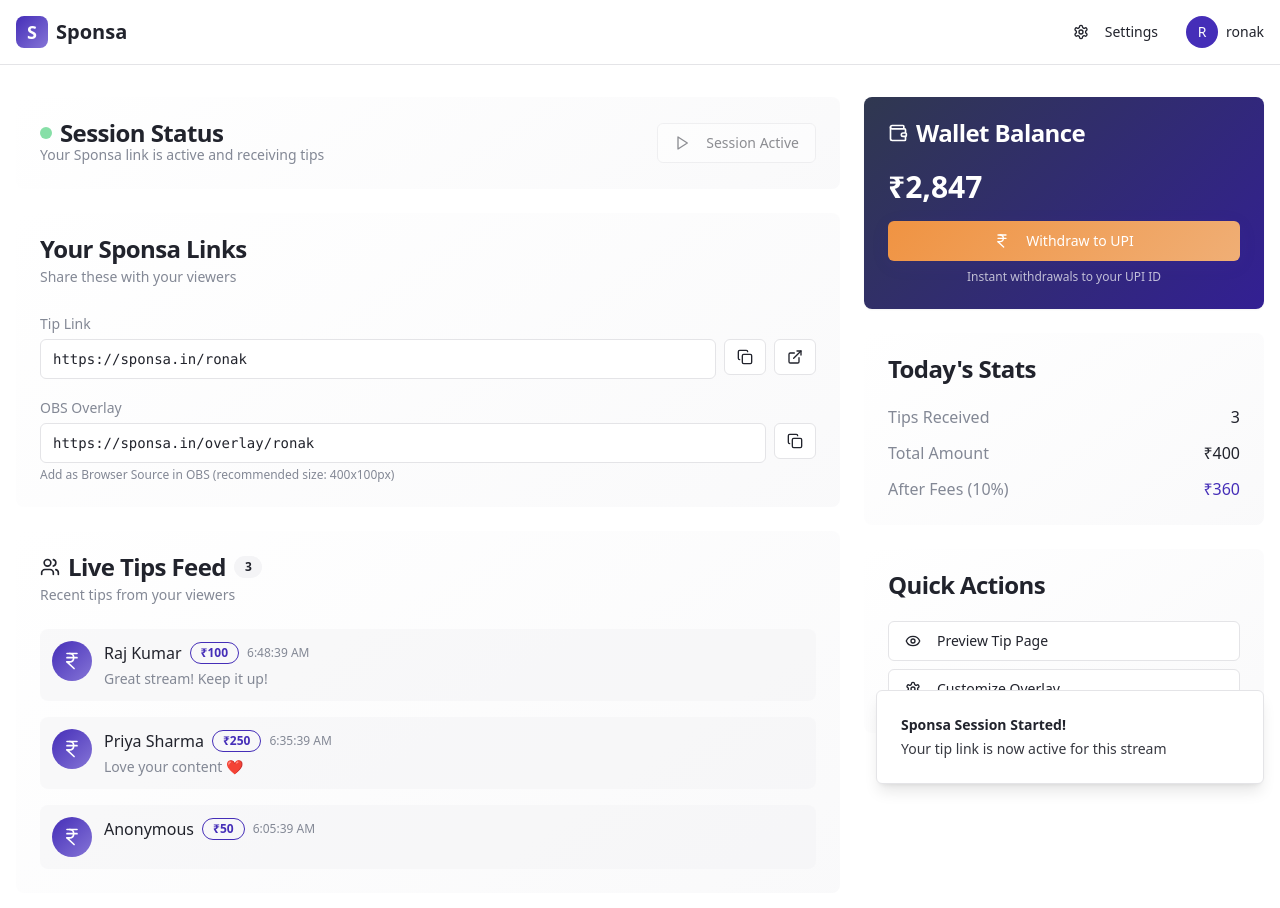
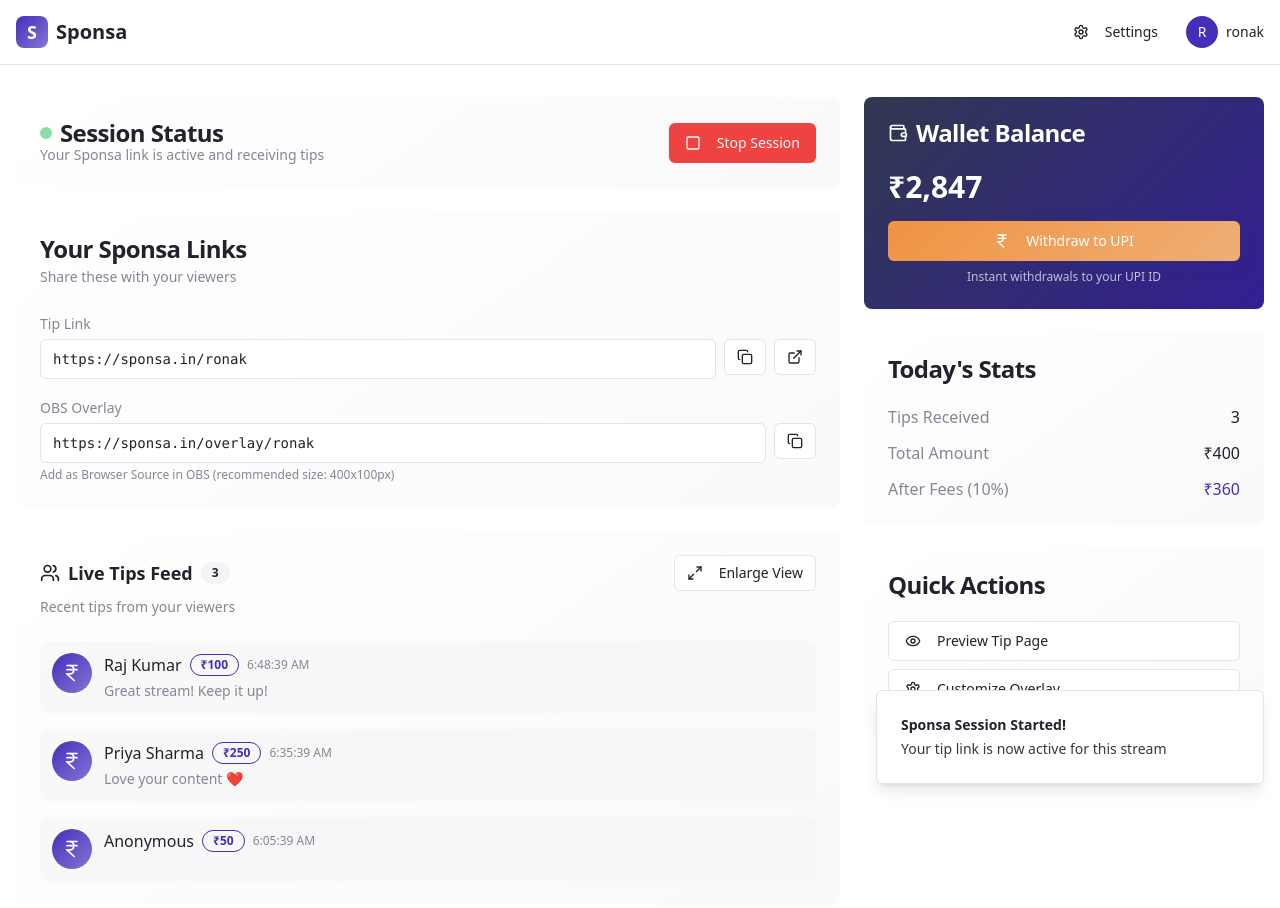
Before and after one commit to CuriousAd/Sponza, a React (Vite) app: page /dashboard in a window 1280 px wide. Both pictures are taken after a click on the button "Start Sponsa". Shown: the top 908 px of the page. Built offline with nearby package versions, Linux system fonts and the light colour scheme.

Commit message:
Add stop session button and enlarge tips section
Adds a "Stop Session" button to the creator dashboard.
Adds a button to enlarge the live tips section.

```diff
--- a/src/components/CreatorDashboard.tsx
+++ b/src/components/CreatorDashboard.tsx
@@ -3,7 +3,8 @@ import { Button } from "@/components/ui/button";
 import { Card, CardContent, CardDescription, CardHeader, CardTitle } from "@/components/ui/card";
 import { Input } from "@/components/ui/input";
 import { Badge } from "@/components/ui/badge";
-import { Copy, ExternalLink, Play, Wallet, Settings, IndianRupee, Eye, Users } from "lucide-react";
+import { Dialog, DialogContent, DialogHeader, DialogTitle, DialogTrigger } from "@/components/ui/dialog";
+import { Copy, ExternalLink, Play, Wallet, Settings, IndianRupee, Eye, Users, Square, Maximize2 } from "lucide-react";
 import { useToast } from "@/hooks/use-toast";
 
 interface Tip {
@@ -61,6 +62,15 @@ export default function CreatorDashboard() {
       title: "Sponsa Session Started!",
       description: "Your tip link is now active for this stream",
       duration: 3000,
+    });
+  };
+
+  const stopSession = () => {
+    setIsLive(false);
+    toast({
+      title: "Session Stopped",
+      description: "Your Sponsa session has been ended",
+      duration: 2000,
     });
   };
 
@@ -146,14 +156,19 @@ export default function CreatorDashboard() {
                       {isLive ? "Your Sponsa link is active and receiving tips" : "Start a new session to activate tip collection"}
                     </CardDescription>
                   </div>
-                  <Button
-                    variant={isLive ? "outline" : "hero"}
-                    onClick={startNewSession}
-                    disabled={isLive}
-                  >
-                    <Play className="w-4 h-4 mr-2" />
-                    {isLive ? "Session Active" : "Start Sponsa"}
-                  </Button>
+                  <div className="flex space-x-2">
+                    {!isLive ? (
+                      <Button variant="hero" onClick={startNewSession}>
+                        <Play className="w-4 h-4 mr-2" />
+                        Start Sponsa
+                      </Button>
+                    ) : (
+                      <Button variant="destructive" onClick={stopSession}>
+                        <Square className="w-4 h-4 mr-2" />
+                        Stop Session
+                      </Button>
+                    )}
+                  </div>
                 </div>
               </CardHeader>
             </Card>
@@ -205,11 +220,60 @@ export default function CreatorDashboard() {
             {/* Live Tips Feed */}
             <Card className="bg-gradient-card border-0 shadow-card">
               <CardHeader>
-                <CardTitle className="flex items-center space-x-2">
-                  <Users className="w-5 h-5" />
-                  <span>Live Tips Feed</span>
-                  <Badge variant="secondary">{tips.length}</Badge>
-                </CardTitle>
+                <div className="flex items-center justify-between">
+                  <div className="flex items-center space-x-2">
+                    <Users className="w-5 h-5" />
+                    <span className="text-lg font-semibold">Live Tips Feed</span>
+                    <Badge variant="secondary">{tips.length}</Badge>
+                  </div>
+                  <Dialog>
+                    <DialogTrigger asChild>
+                      <Button variant="outline" size="sm">
+                        <Maximize2 className="w-4 h-4 mr-2" />
+                        Enlarge View
+                      </Button>
+                    </DialogTrigger>
+                    <DialogContent className="max-w-4xl max-h-[80vh]">
+                      <DialogHeader>
+                        <DialogTitle className="flex items-center space-x-2">
+                          <Users className="w-5 h-5" />
+                          <span>Live Tips Feed - Enlarged View</span>
+                          <Badge variant="secondary">{tips.length}</Badge>
+                        </DialogTitle>
+                      </DialogHeader>
+                      <div className="max-h-[60vh] overflow-y-auto space-y-4 p-4">
+                        {tips.length === 0 ? (
+                          <div className="text-center py-12 text-muted-foreground">
+                            <Users className="w-16 h-16 mx-auto mb-6 opacity-50" />
+                            <p className="text-lg">No tips yet. Share your Sponsa link to start receiving support!</p>
+                          </div>
+                        ) : (
+                          tips.map((tip) => (
+                            <div key={tip.id} className="flex items-start space-x-4 p-4 bg-muted/50 rounded-lg animate-fade-in border">
+                              <div className="w-12 h-12 bg-gradient-primary rounded-full flex items-center justify-center">
+                                <IndianRupee className="w-6 h-6 text-white" />
+                              </div>
+                              <div className="flex-1 min-w-0">
+                                <div className="flex items-center space-x-3 mb-2">
+                                  <span className="text-lg font-semibold text-foreground">{tip.donorName}</span>
+                                  <Badge variant="outline" className="text-brand-purple border-brand-purple text-base px-3 py-1">
+                                    ₹{tip.amount}
+                                  </Badge>
+                                  <span className="text-sm text-muted-foreground">
+                                    {tip.timestamp.toLocaleTimeString()}
+                                  </span>
+                                </div>
+                                {tip.message && (
+                                  <p className="text-base text-muted-foreground leading-relaxed">{tip.message}</p>
+                                )}
+                              </div>
+                            </div>
+                          ))
+                        )}
+                      </div>
+                    </DialogContent>
+                  </Dialog>
+                </div>
                 <CardDescription>Recent tips from your viewers</CardDescription>
               </CardHeader>
               <CardContent>
```
